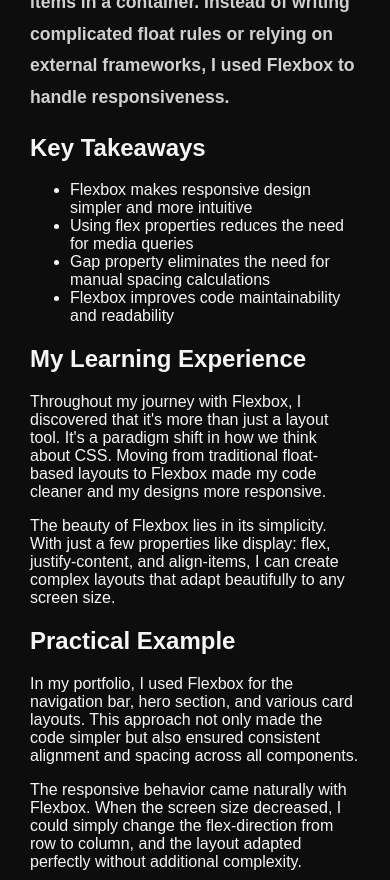
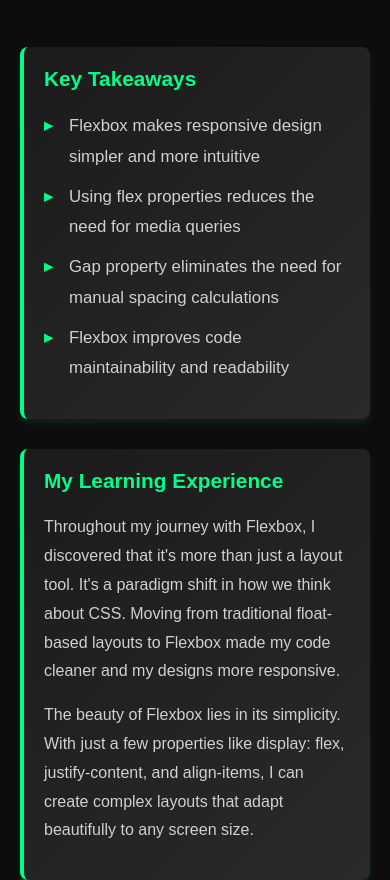
Before and after one commit to aliyevfizuli405-eng/Portfolio, a plain HTML site: page blog.html in a window 390 px wide. Shown: the part 665-1545 px from the top of the page. Drawn offline with Linux system fonts and the light colour scheme.

Commit message:
Enhance blog post styles with responsive design

```diff
--- a/blog.css
+++ b/blog.css
@@ -44,6 +44,61 @@ line-height: 1.8;
 color: #d0d0d0;
 }
 
+.blog-content {
+margin-top: 50px;
+}
+
+.blog-post {
+background: linear-gradient(135deg, #1b1b1b, #2a2a2a);
+padding: 30px;
+margin-bottom: 30px;
+border-left: 4px solid #00ff88;
+border-radius: 8px;
+box-shadow: 0 4px 6px rgba(0, 255, 136, 0.1);
+transition: all 0.3s ease;
+}
+
+.blog-post:hover {
+transform: translateX(10px);
+box-shadow: 0 8px 12px rgba(0, 255, 136, 0.2);
+}
+
+.blog-post h2 {
+font-size: 1.6em;
+color: #00ff88;
+margin-top: 0;
+margin-bottom: 20px;
+}
+
+.blog-post p {
+font-size: 1.05em;
+line-height: 1.8;
+color: #d0d0d0;
+margin: 15px 0;
+}
+
+.blog-post ul {
+list-style: none;
+padding-left: 0;
+}
+
+.blog-post li {
+font-size: 1.05em;
+line-height: 1.8;
+color: #d0d0d0;
+padding-left: 25px;
+margin-bottom: 10px;
+position: relative;
+}
+
+.blog-post li:before {
+content: "▸";
+position: absolute;
+left: 0;
+color: #00ff88;
+font-weight: bold;
+}
+
 footer {
 background-color: #1b1b1b;
 text-align: center;
@@ -53,3 +108,26 @@ border-top: 2px solid #00ff88;
 color: #999;
 font-size: 0.9em;
 }
+
+@media screen and (max-width: 768px) {
+main {
+margin: 40px 20px;
+padding: 0;
+}
+
+main h1 {
+font-size: 1.8em;
+}
+
+.blog-post {
+padding: 20px;
+}
+
+.blog-post h2 {
+font-size: 1.3em;
+}
+
+.blog-post p {
+font-size: 1em;
+}
+}
```
